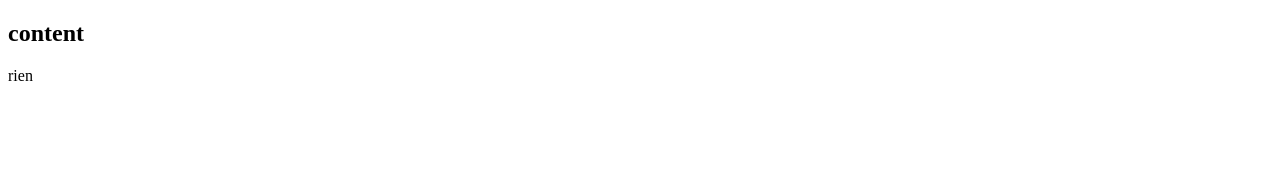
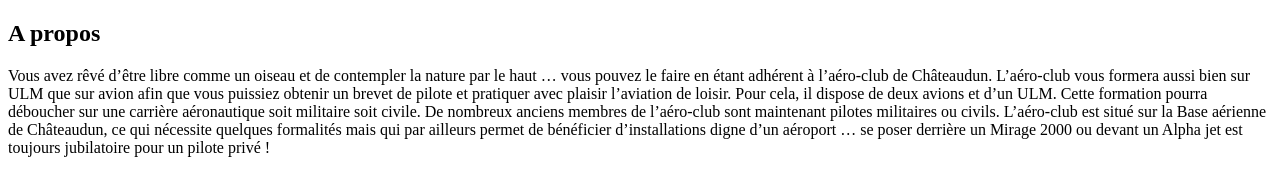
Before and after one commit to TSUniv/collab, a plain HTML site: page index.html in a window 1280 px wide. Drawn offline with Linux system fonts and the light colour scheme.

Commit message:
commit c 1

```diff
--- a/index.html
+++ b/index.html
@@ -4,13 +4,18 @@
     <meta charset="UTF-8">
     <meta http-equiv="X-UA-Compatible" content="IE=edge">
     <meta name="viewport" content="width=device-width, initial-scale=1.0">
-    <title>JE NE SAIS PAS</title>
+    <title>A propos</title>
 </head>
 <body>
     <main>
         <section>
-            <h1>content</h1>
-            <p>rien</p>
+            <h1>A propos</h1>
+            <p>Vous avez rêvé d’être libre comme un oiseau et de contempler la nature par le haut … vous pouvez le faire en étant adhérent à l’aéro-club de Châteaudun.
+
+                L’aéro-club vous formera aussi bien sur ULM que sur avion afin que vous puissiez obtenir un brevet de pilote et pratiquer avec plaisir l’aviation de loisir. Pour cela, il dispose de deux avions et d’un ULM. Cette formation pourra déboucher sur une carrière aéronautique soit militaire soit civile. De nombreux anciens membres de l’aéro-club sont maintenant pilotes militaires ou civils.
+
+                L’aéro-club est situé sur la Base aérienne de Châteaudun, ce qui nécessite quelques formalités mais qui par ailleurs permet de bénéficier d’installations digne d’un aéroport … se poser derrière un Mirage 2000 ou devant un Alpha jet est toujours jubilatoire pour un pilote privé !
+                </p>
         </section>
     </main>
 </body>
```
